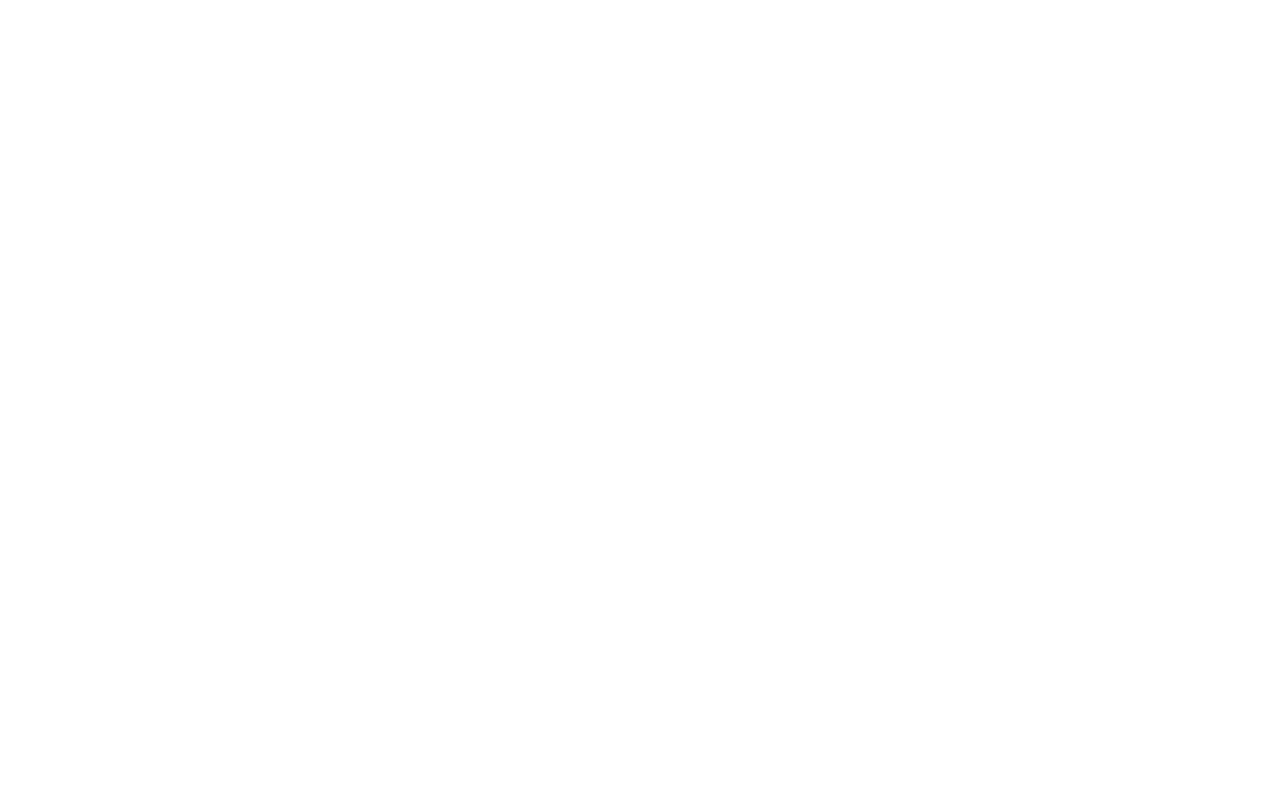
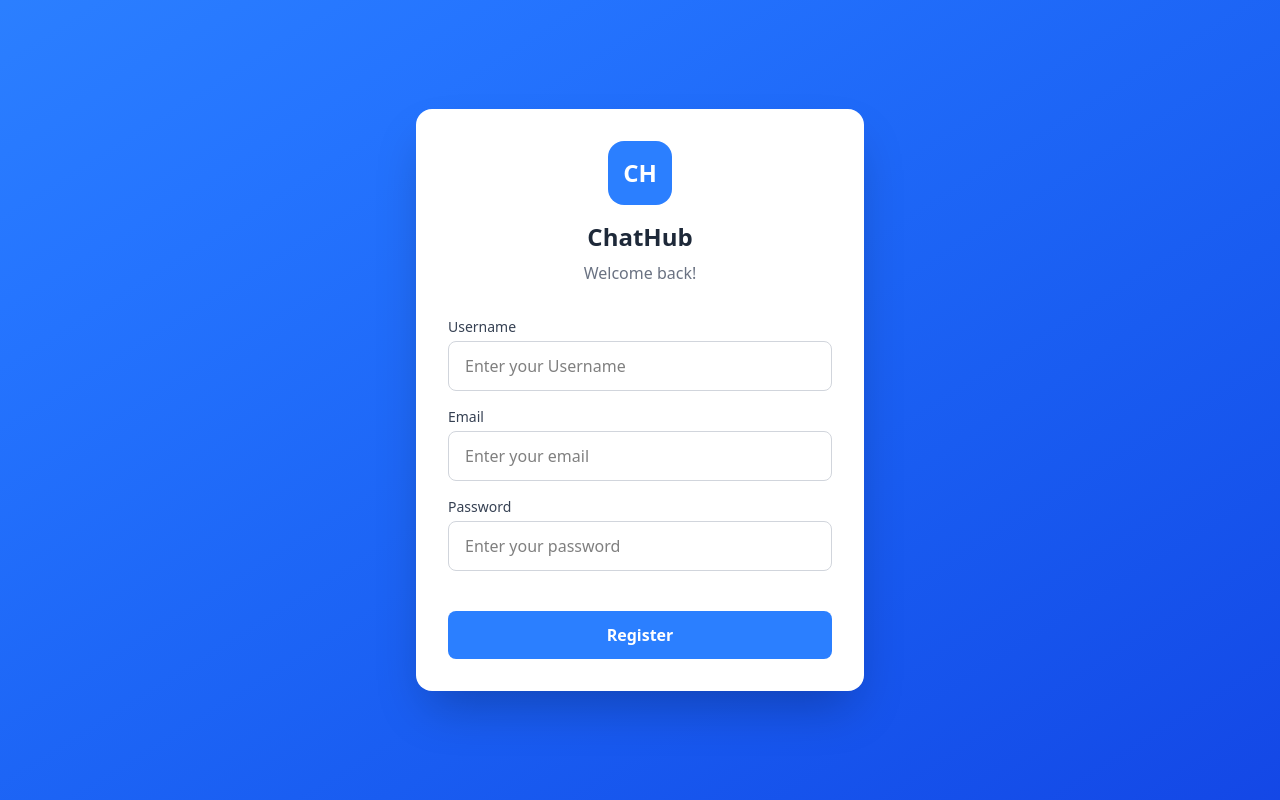
Before and after one commit to yash-ag15/chat-app-frontend, a React (Vite) app in the folder chat-app/: page /register in a window 1280 px wide. Before the commit this address had no page. Built offline with nearby package versions, Linux system fonts and the light colour scheme.

Commit message:
Change in ui

```diff
--- a/chat-app/src/App.jsx
+++ b/chat-app/src/App.jsx
@@ -2,12 +2,15 @@
 import Auth from './pages/Auth'
 import { Routes,Route } from 'react-router-dom'
 import Dashboard from './pages/Dashboard'
+import Register from './components/Register'
 
 const App = () => {
   return (
     <div className='bg-red-400'>
     <Routes>
-      <Route path="/auth" element={<Auth/>} />
+      <Route path="/login" element={<Auth/>} />
+      <Route path="/register" element={<Register/>} />
+
       <Route path="/dashboard" element={<Dashboard/>} />
 
 
--- /dev/null
+++ b/chat-app/src/components/Login.jsx
@@ -0,0 +1,40 @@
+import React from 'react'
+
+const Login = () => {
+  return (
+    <div>
+      <form className="space-y-4">
+          <div>
+            <label className="block text-sm font-medium text-gray-700 mb-1">
+              Email
+            </label>
+            <input
+              type="email"
+              placeholder="Enter your email"
+              className="w-full px-4 py-3 border border-gray-300 rounded-lg focus:ring-2 focus:ring-blue-500 focus:border-blue-500 outline-none transition"
+            />
+          </div>
+
+          <div>
+            <label className="block text-sm font-medium text-gray-700 mb-1">
+              Password
+            </label>
+            <input
+              type="password"
+              placeholder="Enter your password"
+              className="w-full px-4 py-3 border border-gray-300 rounded-lg focus:ring-2 focus:ring-blue-500 focus:border-blue-500 outline-none transition"
+            />
+          </div>
+
+          <button
+            type="submit"
+            className="w-full bg-blue-500 text-white py-3 rounded-lg font-semibold hover:bg-blue-600 transition duration-200 mt-6"
+          >
+            Login
+          </button>
+        </form>
+    </div>
+  )
+}
+
+export default Login
--- /dev/null
+++ b/chat-app/src/components/Register.jsx
@@ -0,0 +1,67 @@
+import React from 'react'
+
+const Register = () => {
+  return (
+    <div>
+ <div className="min-h-screen bg-gradient-to-br from-blue-500 to-blue-700 flex items-center justify-center p-4">
+      <div className="bg-white rounded-2xl shadow-2xl w-full max-w-md p-8">
+        {/* Logo */}
+        <div className="text-center mb-8">
+          <div className="w-16 h-16 bg-blue-500 rounded-2xl flex items-center justify-center mx-auto mb-4">
+            <span className="text-white font-bold text-2xl">CH</span>
+          </div>
+          <h1 className="text-2xl font-bold text-gray-800">ChatHub</h1>
+          <p className="text-gray-500 mt-2">Welcome back!</p>
+        </div>
+
+      <form className="space-y-4">
+
+          <div>
+            <label className="block text-sm font-medium text-gray-700 mb-1">
+              Username
+            </label>
+            <input
+              type="name"
+              placeholder="Enter your Username"
+              className="w-full px-4 py-3 border border-gray-300 rounded-lg focus:ring-2 focus:ring-blue-500 focus:border-blue-500 outline-none transition"
+            />
+          </div>
+          <div>
+            <label className="block text-sm font-medium text-gray-700 mb-1">
+              Email
+            </label>
+            <input
+              type="email"
+              placeholder="Enter your email"
+              className="w-full px-4 py-3 border border-gray-300 rounded-lg focus:ring-2 focus:ring-blue-500 focus:border-blue-500 outline-none transition"
+            />
+          </div>
+
+          <div>
+            <label className="block text-sm font-medium text-gray-700 mb-1">
+              Password
+            </label>
+            <input
+              type="password"
+              placeholder="Enter your password"
+              className="w-full px-4 py-3 border border-gray-300 rounded-lg focus:ring-2 focus:ring-blue-500 focus:border-blue-500 outline-none transition"
+            />
+          </div>
+
+          <button
+            type="submit"
+            className="w-full bg-blue-500 text-white py-3 rounded-lg font-semibold hover:bg-blue-600 transition duration-200 mt-6"
+          >
+           Register
+          </button>
+        </form>
+
+
+      </div>
+    </div>
+
+    </div>
+  )
+}
+
+export default Register
--- a/chat-app/src/pages/Auth.jsx
+++ b/chat-app/src/pages/Auth.jsx
@@ -1,4 +1,12 @@
+import Login from "../components/Login";
+import { useNavigate } from "react-router-dom";
+
 const Auth = () => {
+    const notAccountClicking=(e)=>{
+e.preventDefault();
+navigate("/register")
+    }
+    const navigate = useNavigate();
 
   return (
     <div className="min-h-screen bg-gradient-to-br from-blue-500 to-blue-700 flex items-center justify-center p-4">
@@ -12,46 +20,17 @@
           <p className="text-gray-500 mt-2">Welcome back!</p>
         </div>
 
-        {/* Form */}
-        <form className="space-y-4">
-          {/* Email */}
-          <div>
-            <label className="block text-sm font-medium text-gray-700 mb-1">
-              Email
-            </label>
-            <input
-              type="email"
-              placeholder="Enter your email"
-              className="w-full px-4 py-3 border border-gray-300 rounded-lg focus:ring-2 focus:ring-blue-500 focus:border-blue-500 outline-none transition"
-            />
-          </div>
+        {/* Login Form */}
+       <Login/>
 
-          {/* Password */}
-          <div>
-            <label className="block text-sm font-medium text-gray-700 mb-1">
-              Password
-            </label>
-            <input
-              type="password"
-              placeholder="Enter your password"
-              className="w-full px-4 py-3 border border-gray-300 rounded-lg focus:ring-2 focus:ring-blue-500 focus:border-blue-500 outline-none transition"
-            />
-          </div>
-
-          {/* Submit Button */}
-          <button
-            type="button"
-            className="w-full bg-blue-500 text-white py-3 rounded-lg font-semibold hover:bg-blue-600 transition duration-200 mt-6"
-          >
-            Login
-          </button>
-        </form>
-
-        {/* Toggle Login/Register */}
+        {/* Toggle */}
         <div className="text-center mt-6">
           <p className="text-gray-600">
             Don't have an account?
             <button
+            onClick={(e)=>{
+notAccountClicking(e)
+            }}
               type="button"
               className="text-blue-500 font-semibold ml-2 hover:underline"
             >
```
